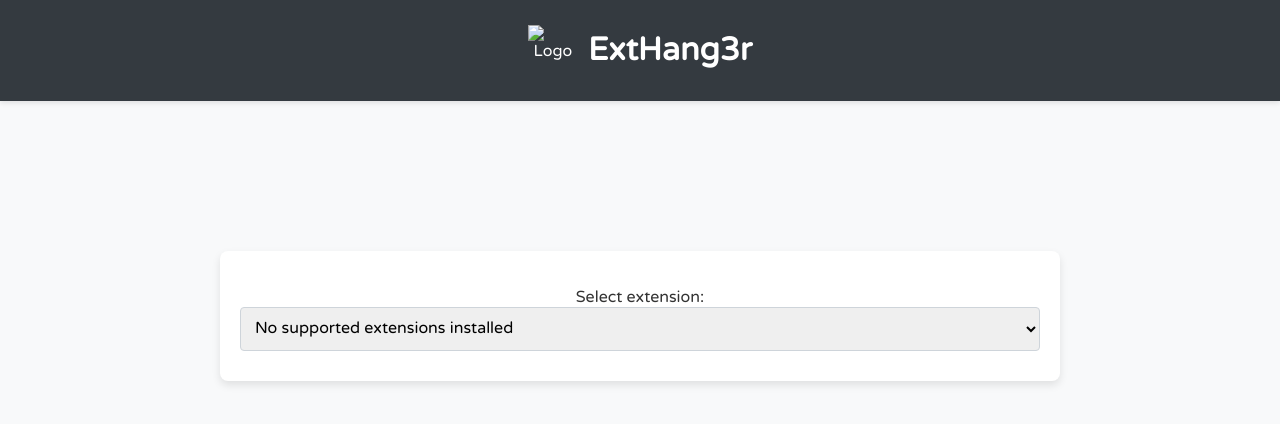
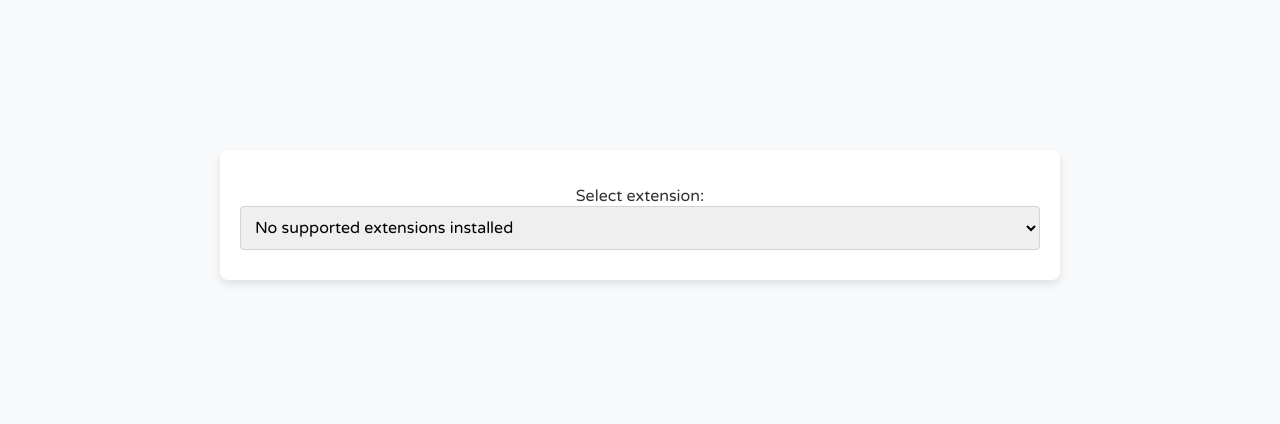
Before and after one commit to idkwhatthisislmao/exthanger, a plain HTML site: page index.html in a window 1280 px wide. Drawn offline with Linux system fonts and the light colour scheme.

Commit message:
Update index.html

```diff
--- a/index.html
+++ b/index.html
@@ -136,11 +136,6 @@
   </style>
 </head>
 <body>
-
-<header>
-  <img src="https://blobby-boi.github.io/BlobbypassXSS/favicon.png" alt="Logo" class="logo">
-  <h1>ExtHang3r</h1>
-</header>
 
 <div class="container">
   <p></p>
```
